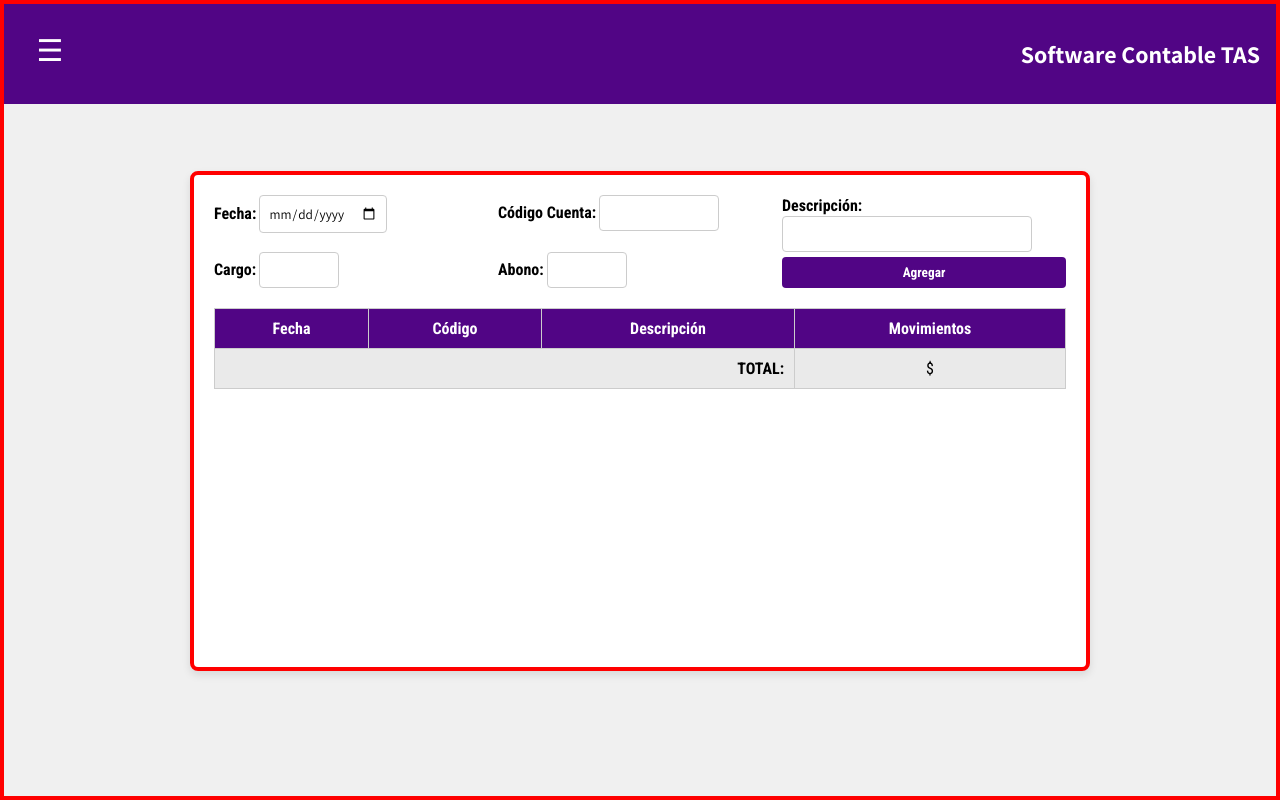
After one commit to kenetcode/accounting-software, a Django app: template accounting/templates/transacciones.html in a window 1280 px wide. The commit adds this page. Run offline with Django 3.2, Linux system fonts and the light colour scheme; the template is opened without the code that fills it, so the values that code supplies are empty.

Commit message:
:sparkles:Pre-construccion de la vista Transacciones

```diff
--- a/accounting/static/css/sidebar.css
+++ b/accounting/static/css/sidebar.css
@@ -1,4 +1,10 @@
 @import url('https://fonts.googleapis.com/css2?family=Assistant:wght@200..800&family=Roboto+Condensed:ital,wght@0,100..900;1,100..900&display=swap');
+
+*{
+    margin: 0;
+    padding: 0;
+    box-sizing: border-box;
+}
 
 :root {
     --primary-color: #9f79ff;
@@ -22,6 +28,7 @@
     top: 0px;
     background: #1a1a1aec;
     left: -200px;
+    font-family: var(--primary-font);
     transition: all 0.8s ease-in-out;
 }
 
--- /dev/null
+++ b/accounting/static/css/transacciones.css
@@ -0,0 +1,122 @@
+@import url('https://fonts.googleapis.com/css2?family=Assistant:wght@200..800&family=Roboto+Condensed:ital,wght@0,100..900;1,100..900&display=swap');
+
+:root {
+    --primary-color: #9f79ff;
+    --secondary-color: #510585;
+    --tertiary-color: #3b00b3;
+    --quarter-color: #ff8c42;
+    --white: #fff;
+    --bg-color: #f0f0f0;
+    --primary-font: "Assistant", sans-serif;
+    --secondary-font: "Roboto Condensed", sans-serif;
+}
+
+body {
+    font-family: var(--primary-font);
+    background-color: var(--bg-color);
+    height: 100vh;
+    border: 4px solid red;
+}
+
+.container {
+    background: var(--white);
+    padding: 20px;
+    border-radius: 8px;
+    box-shadow: 0 4px 8px rgba(0, 0, 0, 0.1);
+    width: 900px;
+    height: 500px;
+    border: 4px solid red;
+    position: relative;
+    top: 40%;
+    left: 50%;
+    transform: translate(-50%, -50%);
+}
+
+.form {
+    display: flex;
+    flex-direction: column;
+    gap: 10px;
+    margin-bottom: 20px;
+}
+
+.form-row {
+    display: grid;
+    grid-template-columns: repeat(3, 1fr);
+}
+
+label {
+    font-weight: bold;
+    font-family: var(--secondary-font);
+}
+
+.option input{
+    padding: 8px;
+    border: 1px solid #ccc;
+    border-radius: 4px;
+    font-family: var(--primary-font);
+}
+
+#fecha{
+    padding: 8px;
+    border: 1px solid #ccc;
+    border-radius: 4px;
+    font-family: var(--primary-font);
+}
+
+.small-input {
+    width: 80px;
+}
+
+.medium-input {
+    width: 120px;
+}
+
+.description-input {
+    width: 250px;
+}
+
+.add-button {
+    align-self: flex-end;
+    padding: 8px 16px;
+    background-color: var(--secondary-color);
+    color: var(--white);
+    border: none;
+    border-radius: 4px;
+    cursor: pointer;
+    font-family: var(--secondary-font);
+    font-weight: bold;
+}
+
+.add-button:hover {
+    background-color: var(--quarter-color);
+}
+
+.table {
+    width: 100%;
+    border-collapse: collapse;
+    font-family: var(--secondary-font);
+}
+
+.table th, .table td {
+    border: 1px solid #ccc;
+    padding: 10px;
+    text-align: center;
+}
+
+.table thead {
+    background-color: var(--secondary-color);
+    color: var(--white);
+}
+
+.table tbody tr:nth-child(even) {
+    background-color: #f9f9f9;
+}
+
+.table tbody tr:nth-child(odd) {
+    background-color: #eaeaea;
+}
+
+.table tbody td[colspan="3"] {
+    text-align: right;
+    font-weight: bold;
+}
--- /dev/null
+++ b/accounting/templates/transacciones.html
@@ -0,0 +1,82 @@
+<!DOCTYPE html>
+<html lang="en">
+
+<head>
+    <meta charset="UTF-8">
+    <meta name="viewport" content="width=device-width, initial-scale=1.0">
+    <title>Document</title>
+    <link rel="stylesheet" href="../static/css/sidebar.css">
+    <link rel="stylesheet" href="../static/css/transacciones.css">
+</head>
+
+<body>
+    <!-- Sidebar Comienzo -->
+    <section id="sidebar">
+        <div class="toggle-button">
+            <span class="activate">&#9776;</span>
+            <span class="deactivate">&#9668;</span>
+        </div>
+        <ul>
+            <li><img src="../static/img/logo.webp" alt="logo"></li>
+            <li class="home-button">Home</li>
+            <li class="transacciones-button">Transacciones</li>
+            <li class="costos-button">Control de Costos</li>
+            <!-- <li class="cuentas-button">Catalogo de Cuentas</li> -->
+            <li class="libro-button">Libro Mayor</li>
+            <li class="estados-button">Estados Financieros</li>
+            <li class="cierre-button">Cierre Contable</li>
+            <li class="cerrar-sesion">Cerrar Sesion</li>
+        </ul>
+    </section>
+    <header class="container-header">
+        <div class="content-header">
+            <h1 class="title">Software Contable TAS</h1>
+        </div>
+    </header>
+    <!-- Sidebar Fin -->
+
+    <main class="container">
+        <form class="form">
+            <section class="form-row">
+                <div class="option"><label>Fecha:</label>
+                    <input type="date" id="fecha" name="fecha">
+                </div>
+                <div class="option"><label>Código Cuenta:</label>
+                    <input type="text" class="medium-input">
+                </div>
+                <div class="option">
+                    <label>Descripción:</label>
+                    <input type="text" class="description-input">
+                </div>
+                <div class="option"><label>Cargo:</label>
+                    <input type="number" class="small-input">
+                </div>
+                <div class="option"><label>Abono:</label>
+                    <input type="text" class="small-input">
+                </div>
+                <button type="button" class="add-button">Agregar</button>
+            </section>
+
+        </form>
+
+        <table class="table">
+            <thead>
+                <tr>
+                    <th>Fecha</th>
+                    <th>Código</th>
+                    <th>Descripción</th>
+                    <th>Movimientos</th>
+                </tr>
+            </thead>
+            <tbody>
+                <tr>
+                    <td colspan="3">TOTAL:</td>
+                    <td>$</td>
+                </tr>
+            </tbody>
+        </table>
+    </main>
+    <script src="../static/js/sidebar.js"></script>
+</body>
+
+</html>
--- a/accounting/urls.py
+++ b/accounting/urls.py
@@ -3,6 +3,9 @@ from . import views
 app_name = 'accounting'
 urlpatterns = [
     path('', views.home_view, name='home'),
+    #Borrar despues solo servira de prueba
+    path('prueba/', views.prueba_view, name='prueba'),
+    #Borrar
     path('login/', views.login_view, name='login'),
     path('catalogo/', views.catalogo_view, name='catalogo'),
 ]
--- a/accounting/views.py
+++ b/accounting/views.py
@@ -9,6 +9,10 @@ from django.contrib.auth.decorators import login_required
 
 # Create your views here.
 # Create your views here.
+
+#Modelo de la vista para Pruebas
+def prueba_view(request):
+    return render(request, 'transacciones.html')
 
 @login_required
 def home_view(request):
--- a/accounting_software/urls.py
+++ b/accounting_software/urls.py
@@ -20,6 +20,9 @@ from django.urls import include, path
 urlpatterns = [
     path('admin/', admin.site.urls),
     path('', include('accounting.urls')),
+    #Borrar despues solo servira de prueba
+    path('prueba/', include('accounting.urls')),
+    #Borrar
     path('login/', include('accounting.urls')),
     path('catalogo/', include('accounting.urls')),
 ]
```
